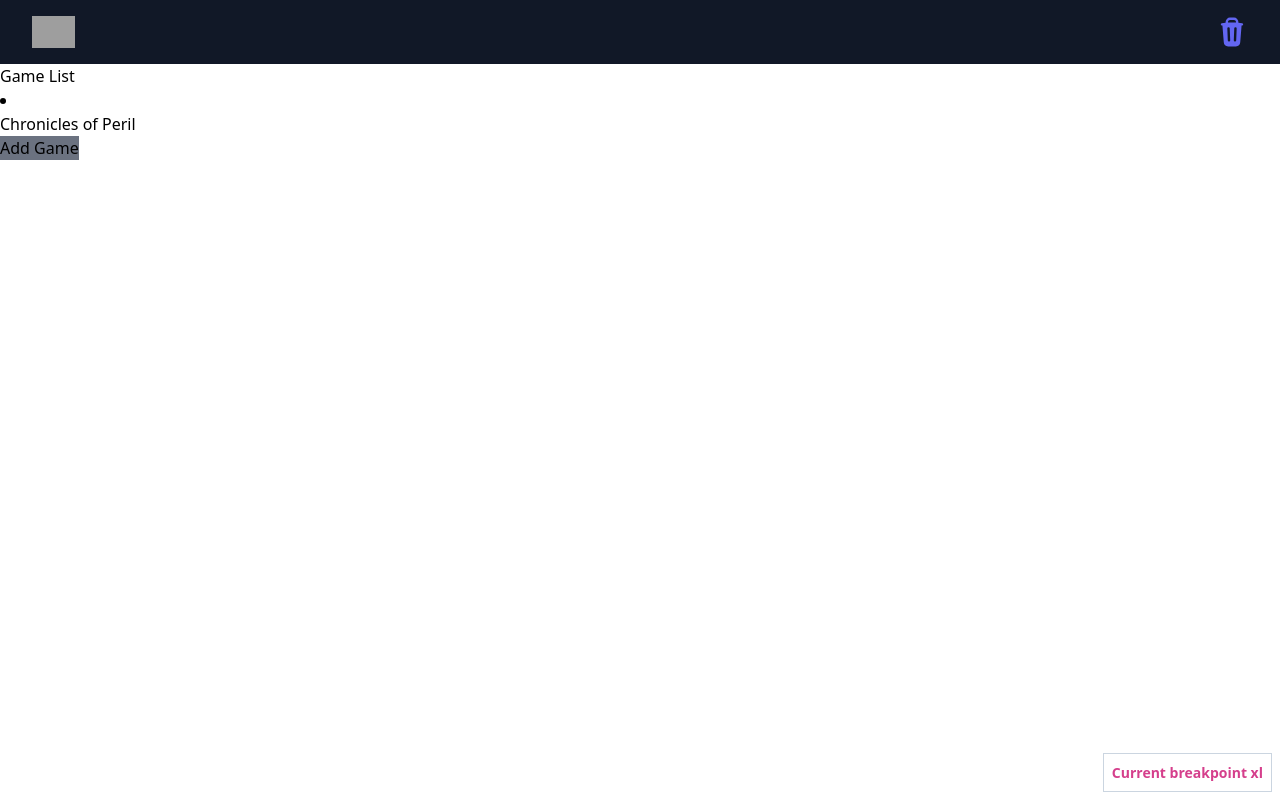
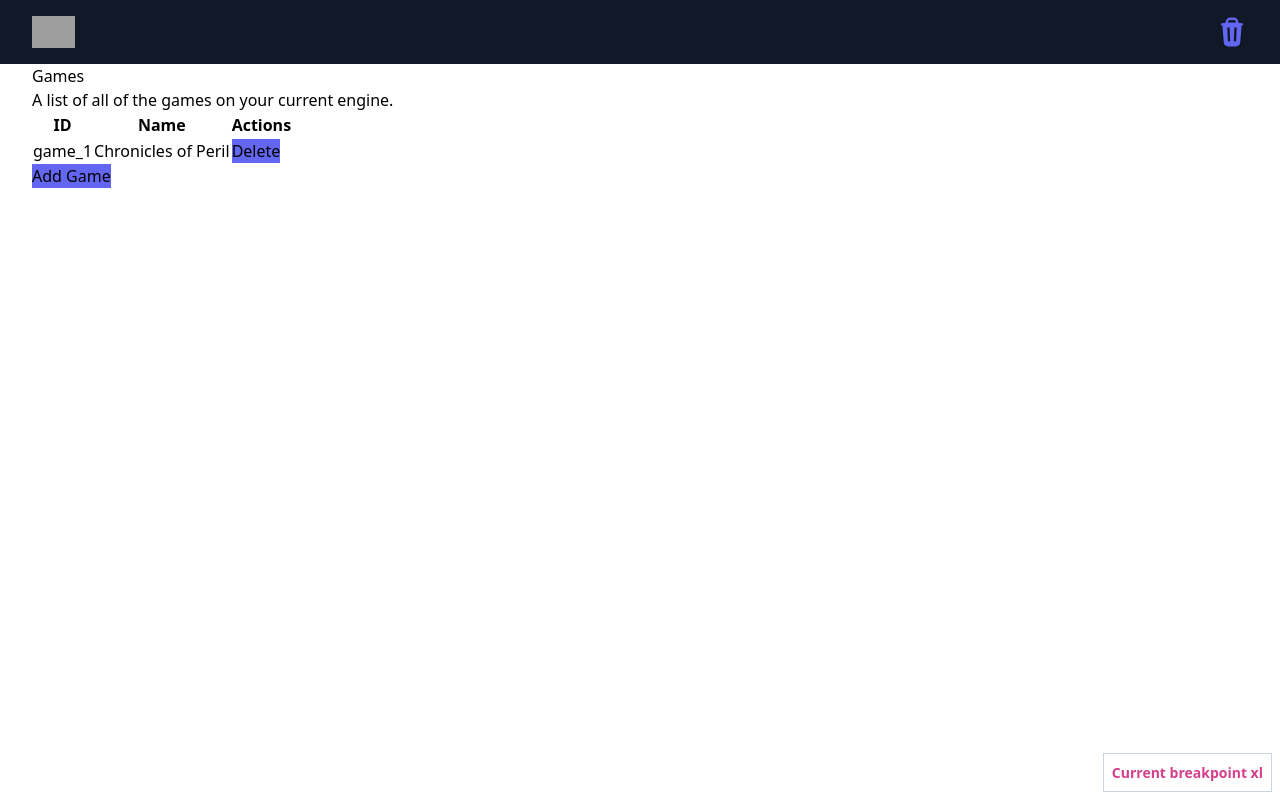
Before and after one commit to ChangedNameTo/solo-helper, a React (Vite) app: page / in a window 1280 px wide. Both pictures are taken after a click on the button "Add Game". Built offline with nearby package versions, Linux system fonts and the light colour scheme; grey boxes are pictures that could not be loaded; the HTML template or start-up script is replaced by a standard one.

Commit message:
Game deletion working

```diff
--- a/src/App.tsx
+++ b/src/App.tsx
@@ -23,8 +23,11 @@ function App() {
       <GameEngineContext.Provider value={[gameEngine, gamesDispatch]}>
         <div className="App">
           <Header />
-          <GameList />
-          <AddGames />
+          <div
+          className="mx-auto max-w-7xl sm:px-6 lg:px-8">
+            <GameList />
+            <AddGames />
+          </div>
         </div>
       </GameEngineContext.Provider>
     );
--- a/src/Reducers/GameReducer.tsx
+++ b/src/Reducers/GameReducer.tsx
@@ -3,6 +3,7 @@ import { GameEngine } from "../Classes/GameEngine";
 
 export interface GameAction {
   type: string;
+  payload?: any;
 }
 
 export default function gameReducer(
@@ -18,6 +19,12 @@ export default function gameReducer(
 
       return new GameEngine({ gamesMap: newMap});
     }
+    case "delete_game": {
+      const newMap = new Map(games.gamesMap);
+      newMap.delete(action.payload);
+
+      return new GameEngine({ gamesMap: newMap});
+    }
     // All of the methods for updating a character go here
     default: {
       console.warn(`Unknown action: ${action.type}`);
--- a/src/Views/AddGames.tsx
+++ b/src/Views/AddGames.tsx
@@ -11,8 +11,9 @@ export default function AddGames() {
   }
 
   return (
-    <button className="bg-gray-500" data-testid="add-game-button"
-    onClick={() => addNewGame()}>
+    <button className="button" data-testid="add-game-button"
+      onClick={() => addNewGame()}
+    >
       Add Game
     </button>
   );
--- a/src/Views/GameList/GameList.tsx
+++ b/src/Views/GameList/GameList.tsx
@@ -10,22 +10,40 @@ export default function GameList() {
 
   const renderGameList = () => {
     if (gameEngine.getGamesArray().length === 0) {
-      return <li data-testid={testid}>No games added yet</li>;
+      return (
+        <tr data-testid="no-games-list-item">
+          <td colSpan={3}>No games added yet</td>
+        </tr>
+      );
     } else {
-      return (
-        <li data-testid={testid}>
-          {gameEngine.getGamesArray().map((game: Game) => {
-            return <GameListItem game={game} />;
-          })}
-        </li>
-      );
+      return gameEngine.getGamesArray().map((game: Game) => {
+        return <GameListItem game={game} key={game.getID()} />;
+      });
     }
   };
 
   return (
     <div>
-      <h1>Game List</h1>
-      {renderGameList()}
+      <div>
+        <div>
+          <h1>Games</h1>
+          <p>A list of all of the games on your current engine.</p>
+        </div>
+      </div>
+      <div>
+        <table className="table-auto">
+          <thead>
+            <tr>
+              <th scope="col">ID</th>
+              <th scope="col">Name</th>
+              <th scope="col">
+                <span>Actions</span>
+              </th>
+            </tr>
+          </thead>
+          <tbody data-testid={testid}>{renderGameList()}</tbody>
+        </table>
+      </div>
     </div>
   );
 }
--- a/src/Views/GameList/GameListItem.tsx
+++ b/src/Views/GameList/GameListItem.tsx
@@ -1,8 +1,32 @@
 import * as React from "react";
 import { Game } from "../../Classes/Game";
+import { GameEngineContext } from "../../Contexts/GameEngineContext";
 
 export default function GameListItem({ game }: { game: Game }) {
+  const [gameEngine, gamesDispatch] = React.useContext(GameEngineContext);
+
+  const deleteGame = () => {
+    gamesDispatch({
+      type: "delete_game",
+      payload: game.getID(),
+    });
+  };
+
   return (
-    <ul>{game.getName()}</ul>
-  )
+    <tr
+      data-testid="games-list-item"
+    >
+      <td>{game.getID()}</td>
+      <td>{game.getName()}</td>
+      <td>
+        <button
+          className="button"
+          data-testid="delete-game-button"
+          onClick={() => deleteGame()}
+        >
+          Delete
+        </button>
+      </td>
+    </tr>
+  );
 }
--- a/src/index.css
+++ b/src/index.css
@@ -1,3 +1,13 @@
 @tailwind base;
 @tailwind components;
 @tailwind utilities;
+
+@layer components {
+  .button {
+    background-color: theme('colors.indigo.500');
+  }
+
+  .button:hover {
+    background-color: theme('colors.indigo.400');
+  }
+}
--- a/tsconfig.json
+++ b/tsconfig.json
@@ -9,7 +9,8 @@
         "moduleResolution": "node",
         "allowSyntheticDefaultImports": true,
         "strict": true,
-        "sourceMap": false
+        "sourceMap": false,
+        "resolveJsonModule":true,
 
     },
     "include": [
```
Also changed, not shown: 1 other file (tests, documents, lock files or other folders).
